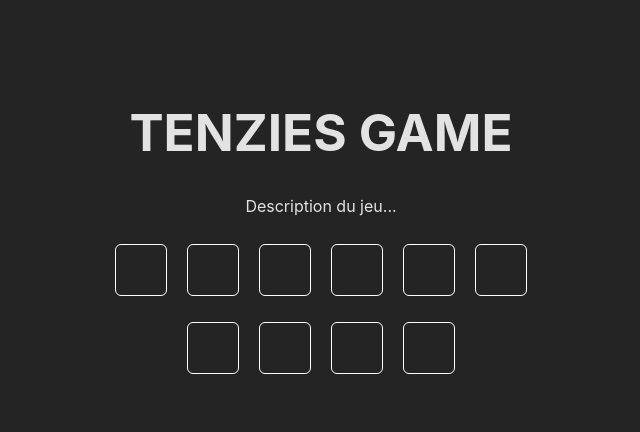
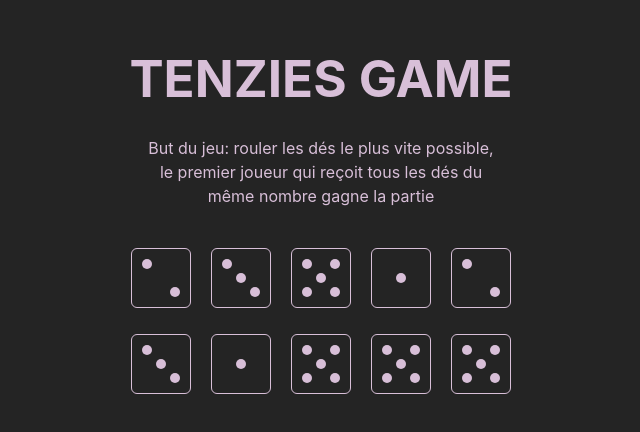
Before and after one commit to marilynduf/tenzies-game, a React (Vite) app: page / in a window 1280 px wide. Shown: the part 178-610 px from the top of the page, without its empty margins (319-959 px from the left). Built offline with nearby package versions, Linux system fonts and the light colour scheme.

Commit message:
die dots displayed according to the value of each die

```diff
--- a/src/App.css
+++ b/src/App.css
@@ -8,3 +8,11 @@
   display: inline-block;
   max-width: 465px;
 }
+
+.description {
+  margin: 0 auto;
+  margin-top: 30px;
+  margin-bottom: 30px;
+  max-width: 348px;
+  text-align: center;
+}
--- a/src/App.jsx
+++ b/src/App.jsx
@@ -5,9 +5,10 @@ import Die from "./components/Die/Die";
 function App() {
     function createDiceObj(NumOfDice) {
         const objArray = [];
-        for (let i = 1; i <= NumOfDice; i++) {
-            objArray.push({ id: i, value: Math.ceil(Math.random() * 6) + 1 });
+        for (let i = 0; i < NumOfDice; i++) {
+            objArray.push({ id: i, value: Math.ceil(Math.random() * 6)});
         }
+
         return objArray;
     }
 
@@ -16,13 +17,15 @@ function App() {
     const [dice, setDice] = useState(diceObj);
 
     const mappedDice = dice.map((die) => (
-        <Die key={die.id} value={die.value} />
+        <Die key={die.id} id={die.id} value={die.value} />
     ));
+
+    console.log(mappedDice)
 
     return (
         <>
             <h1 className="titre">TENZIES GAME</h1>
-            <p className="description">Description du jeu...</p>
+            <p className="description">But du jeu: rouler les dés le plus vite possible, le premier joueur qui reçoit tous les dés du même nombre gagne la partie</p>
             <div className="dice">{mappedDice}</div>
         </>
     );
--- a/src/components/Die/Die.jsx
+++ b/src/components/Die/Die.jsx
@@ -1,4 +1,95 @@
 import "./die.css";
-export default function Die() {
-    return <div className="die"></div>;
+import "../Dot/dot.css";
+
+export default function Die(props) {
+    const diceFaces = [
+        {
+            face: 1,
+            dot: (
+                <>
+                    <div className="dot dot-middle"></div>
+                </>
+            ),
+        },
+        {
+            face: 2,
+            dot: (
+                <>
+                    <div className="dot dot-top-left"></div>
+                    <div className="dot dot-bottom-right"></div>
+                </>
+            ),
+        },
+        {
+            face: 3,
+            dot: (
+                <>
+                    <div className="dot dot-top-left"></div>
+                    <div className="dot dot-middle"></div>
+                    <div className="dot dot-bottom-right"></div>
+                </>
+            ),
+        },
+        {
+            face: 4,
+            dot: (
+                <>
+                    <div className="dot dot-top-left"></div>
+                    <div className="dot dot-top-right"></div>
+                    <div className="dot dot-bottom-left"></div>
+                    <div className="dot dot-bottom-right"></div>
+                </>
+            ),
+        },
+        {
+            face: 5,
+            dot: (
+                <>
+                    <div className="dot dot-top-left"></div>
+                    <div className="dot dot-top-right"></div>
+                    <div className="dot dot-bottom-left"></div>
+                    <div className="dot dot-bottom-right"></div>
+                    <div className="dot dot-middle"></div>
+                </>
+            ),
+        },
+        {
+            face: 6,
+            dot: (
+                <>
+                    <div className="dot dot-top-left"></div>
+                    <div className="dot dot-top-middle"></div>
+                    <div className="dot dot-top-right"></div>
+                    <div className="dot dot-bottom-left"></div>
+                    <div className="dot dot-bottom-middle"></div>
+                    <div className="dot dot-bottom-right"></div>
+                </>
+            ),
+        },
+    ];
+
+    function getDieFace() {
+        for (const die of diceFaces) {
+            console.log(
+                "id: " +
+                    props.id +
+                    ": face: " +
+                    die.face +
+                    ", props: " +
+                    props.value
+            );
+
+            if (die.face === props.value) {
+                return die.dot;
+            }
+        }
+    }
+
+    const tiDisplay = getDieFace();
+
+    return (
+        <div className="die">
+            <div className="dot-disposition">{tiDisplay}</div>
+        </div>
+    );
 }
--- a/src/components/Die/die.css
+++ b/src/components/Die/die.css
@@ -1,8 +1,11 @@
 .die {
+    box-sizing: border-box;
     display: inline-block;
-    width: 50px;
-    height: 50px;
-    border: 1px solid #fff;
+    width: 60px;
+    height: 60px;
+    border: 1px solid thistle;
     border-radius: 6px;
+    padding: 10px;
     margin: 10px;
+
 }
--- a/src/components/Dot/Dot.jsx
+++ b/src/components/Dot/Dot.jsx
@@ -0,0 +1,4 @@
+import "./dot.css";
+export default function Dot() {
+    return <div className="dot"></div>;
+}
--- /dev/null
+++ b/src/components/Dot/dot.css
@@ -0,0 +1,40 @@
+.dot {
+    position: absolute;
+    width: 10px;
+    height: 10px;
+    border-radius: 50%;
+    background-color: thistle;
+}
+.dot-disposition {
+    position: relative;
+    height: 100%;
+    width: 100%;
+}
+.dot-middle {
+    top: calc(50% - 5px);
+    left: calc(50% - 5px);
+}
+.dot-top-middle {
+    top: 0;
+    left: calc(50% - 5px);
+}
+.dot-bottom-middle {
+    bottom: 0;
+    left: calc(50% - 5px);
+}
+.dot-top-left {
+    top: 0;
+    left: 0;
+}
+.dot-top-right {
+    top: 0;
+    right: 0;
+}
+.dot-bottom-left {
+    bottom: 0;
+    left: 0;
+}
+.dot-bottom-right {
+    bottom: 0;
+    right: 0;
+}
--- a/src/index.css
+++ b/src/index.css
@@ -4,7 +4,7 @@
   font-weight: 400;
 
   color-scheme: light dark;
-  color: rgba(255, 255, 255, 0.87);
+  color: thistle;
   background-color: #242424;
 
   font-synthesis: none;
@@ -24,4 +24,5 @@ body {
 h1 {
   font-size: 3.2em;
   line-height: 1.1;
+  margin: 0;
 }
```
